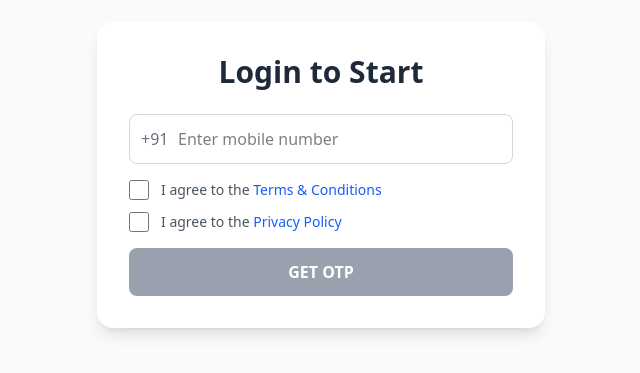
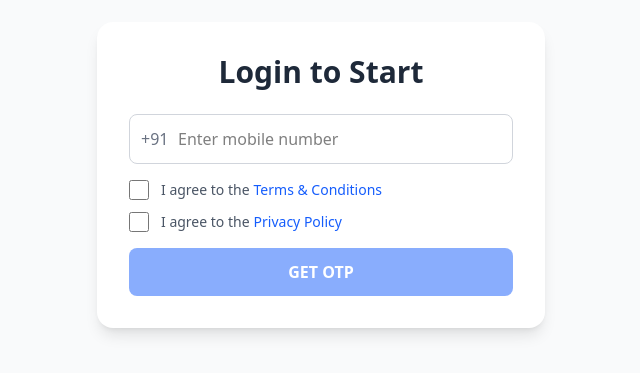
Before and after one commit to Trade2CarT/trade2cartUser, a React (Vite) app: page /login in a window 1280 px wide. Shown: the part 225-598 px from the top of the page, without its empty margins (319-959 px from the left). Built offline with nearby package versions, Linux system fonts and the light colour scheme; no server answers.

Commit message:
Update LoginPage.jsx

```diff
--- a/src/components/LoginPage.jsx
+++ b/src/components/LoginPage.jsx
@@ -1,43 +1,44 @@
-import React from 'react';
+// src/components/LoginPage.jsx
+
+import React, { useState, useEffect, useRef } from 'react';
 import { useNavigate } from 'react-router-dom';
 import toast from 'react-hot-toast';
 import { getAuth, RecaptchaVerifier, signInWithPhoneNumber } from "firebase/auth";
 import { db } from '../firebase';
 import { get, ref, set } from 'firebase/database';
 import { useSettings } from '../context/SettingsContext';
+
+// Reusable components for better structure
 import SEO from './SEO';
 import Loader from './Loader';
-
-const Modal = ({ content, onClose }) => (
-  <div className="fixed inset-0 bg-black bg-opacity-60 flex justify-center items-center z-50 p-4 transition-opacity">
-    <div className="bg-white p-6 rounded-lg shadow-xl w-full max-w-lg mx-auto max-h-[90vh] overflow-y-auto">
-      <article className="prose max-w-none" dangerouslySetInnerHTML={{ __html: content }} />
-      <button onClick={onClose} className="mt-6 w-full py-2 bg-gray-700 text-white rounded-lg hover:bg-gray-800 font-semibold transition-colors">Close</button>
-    </div>
-  </div>
-);
+import Modal from './Modal'; // Assuming Modal is moved to its own file
 
 const LoginPage = () => {
-  const [phone, setPhone] = React.useState('');
-  const [otp, setOtp] = React.useState('');
-  const [confirmationResult, setConfirmationResult] = React.useState(null);
-  const [otpSent, setOtpSent] = React.useState(false);
-  const [loading, setLoading] = React.useState(false);
-  const [termsAccepted, setTermsAccepted] = React.useState(false);
-  const [privacyAccepted, setPrivacyAccepted] = React.useState(false);
-  const [isModalOpen, setIsModalOpen] = React.useState(false);
-  const [modalContent, setModalContent] = React.useState('');
+  const [phone, setPhone] = useState('');
+  const [otp, setOtp] = useState('');
+  const [confirmationResult, setConfirmationResult] = useState(null);
+  const [otpSent, setOtpSent] = useState(false);
+  const [loading, setLoading] = useState(false);
+  const [termsAccepted, setTermsAccepted] = useState(false);
+  const [privacyAccepted, setPrivacyAccepted] = useState(false);
+  const [isModalOpen, setIsModalOpen] = useState(false);
+  const [modalContent, setModalContent] = useState('');
 
   const { setUserMobile, location, language } = useSettings();
   const navigate = useNavigate();
   const auth = getAuth();
 
-  React.useEffect(() => {
-    if (!window.recaptchaVerifier) {
-      window.recaptchaVerifier = new RecaptchaVerifier(auth, 'recaptcha-container', {
+  // ✅ BEST PRACTICE: Use useRef to hold the verifier instance, not the window object.
+  const recaptchaVerifierRef = useRef(null);
+
+  useEffect(() => {
+    // Initialize reCAPTCHA only once
+    if (!recaptchaVerifierRef.current) {
+      recaptchaVerifierRef.current = new RecaptchaVerifier(auth, 'recaptcha-container', {
         'size': 'invisible',
         'callback': (response) => {
-          // reCAPTCHA solved, allow signInWithPhoneNumber.
+          // reCAPTCHA solved.
+          console.log("reCAPTCHA verified");
         }
       });
     }
@@ -53,7 +54,7 @@ const LoginPage = () => {
 
     setLoading(true);
     try {
-      const verifier = window.recaptchaVerifier;
+      const verifier = recaptchaVerifierRef.current;
       const phoneNumber = `+91${phone}`;
       const result = await signInWithPhoneNumber(auth, phoneNumber, verifier);
       setConfirmationResult(result);
@@ -61,7 +62,16 @@ const LoginPage = () => {
       toast.success('OTP sent successfully!');
     } catch (error) {
       console.error("Error sending OTP:", error);
-      toast.error('Failed to send OTP. Please refresh and try again.');
+      // ✅ UX IMPROVEMENT: More specific error messages
+      let errorMessage = 'Failed to send OTP. Please try again.';
+      if (error.code === 'auth/too-many-requests') {
+        errorMessage = 'Too many requests. Please try again later.';
+      }
+      toast.error(errorMessage);
+      // In case of error, render a new verifier to reset the flow
+      recaptchaVerifierRef.current.render().then(widgetId => {
+        window.grecaptcha.reset(widgetId);
+      });
     } finally {
       setLoading(false);
     }
@@ -73,12 +83,12 @@ const LoginPage = () => {
 
     if (!snapshot.exists()) {
       await set(userRef, {
-        mobile: userPhone, // Saves the full number like +91xxxxxxxxxx
-        phone: userPhone,
+        // ✅ DATA INTEGRITY: Use a single, clear key for the phone number
+        phoneNumber: userPhone,
         location: location || 'Unknown',
         language: language || 'en',
         createdAt: new Date().toISOString(),
-        Status: 'Active'
+        status: 'Active' // Use camelCase for consistency
       });
     }
   };
@@ -90,17 +100,17 @@ const LoginPage = () => {
 
     setLoading(true);
     try {
-      const credential = await confirmationResult.confirm(otp);
-      const user = credential.user;
+      await confirmationResult.confirm(otp);
+      const user = auth.currentUser;
 
-      // Ensure the user exists in our DB before proceeding
+      if (user) {
         await ensureUserExistsInFirebase(user.uid, user.phoneNumber);
-
-      // CRITICAL FIX: Store the FULL phone number in the context
         setUserMobile(user.phoneNumber);
-
         toast.success('Login Successful!');
         navigate('/hello', { replace: true });
+      } else {
+        throw new Error("User not found after OTP verification.");
+      }
     } catch (error) {
       console.error("Error verifying OTP:", error);
       toast.error('The OTP is incorrect or has expired. Please try again.');
@@ -108,6 +118,14 @@ const LoginPage = () => {
       setLoading(false);
     }
   };
+
+  // ✅ UX IMPROVEMENT: Allow user to change the number
+  const handleChangeNumber = () => {
+    setOtpSent(false);
+    setOtp('');
+    setPhone('');
+    setConfirmationResult(null);
+  }
 
   const termsContent = `<h2>Terms & Conditions</h2><p>Your full terms and conditions content goes here.</p>`;
   const privacyContent = `<h2>Privacy Policy</h2><p>Your full privacy policy content goes here.</p>`;
@@ -125,48 +143,52 @@ const LoginPage = () => {
       />
       <main className="min-h-screen flex flex-col items-center justify-center bg-gray-50 p-4">
         <div id="recaptcha-container"></div>
+        {/* Pass the improved props to your Modal component */}
         {isModalOpen && <Modal content={modalContent} onClose={() => setIsModalOpen(false)} />}
 
+        <div className="w-full max-w-md">
           {loading ? <Loader /> : (
-          <div className="w-full max-w-md bg-white p-6 md:p-8 rounded-2xl shadow-lg">
-            <h1 className="text-2xl md:text-3xl font-bold text-center text-gray-800 mb-6">Login to Start</h1>
+            <div className="bg-white p-6 md:p-8 rounded-2xl shadow-lg transition-all duration-300">
+              <h1 className="text-2xl md:text-3xl font-bold text-center text-gray-800 mb-6">
+                {otpSent ? 'Enter OTP' : 'Login to Start'}
+              </h1>
 
+              {!otpSent ? (
+                <>
                   <div className="relative mb-4">
                     <span className="absolute inset-y-0 left-0 flex items-center pl-3 text-gray-500">+91</span>
                     <input
                       type="tel"
                       placeholder="Enter mobile number"
                       value={phone}
-                onChange={(e) => setPhone(e.target.value)}
+                      onChange={(e) => setPhone(e.target.value.replace(/\D/g, ''))} // Only allow digits
                       maxLength={10}
-                disabled={otpSent}
-                className="w-full pl-12 pr-3 py-3 border border-gray-300 rounded-lg focus:ring-2 focus:ring-blue-500 focus:border-blue-500 transition disabled:bg-gray-100"
+                      className="w-full pl-12 pr-3 py-3 border border-gray-300 rounded-lg focus:ring-2 focus:ring-blue-500 focus:border-blue-500"
                     />
                   </div>
-
-            {!otpSent ? (
-              <>
                   <div className="space-y-3 my-4">
-                  <label htmlFor="terms" className="flex items-center space-x-3 cursor-pointer">
-                    <input type="checkbox" id="terms" checked={termsAccepted} onChange={() => setTermsAccepted(!termsAccepted)} className="h-5 w-5 rounded border-gray-300 text-blue-600 focus:ring-blue-500" />
-                    <span className="text-sm text-gray-600">I agree to the <button onClick={() => openModal(termsContent)} className="text-blue-600 hover:underline font-medium">Terms & Conditions</button></span>
-                  </label>
-                  <label htmlFor="privacy" className="flex items-center space-x-3 cursor-pointer">
-                    <input type="checkbox" id="privacy" checked={privacyAccepted} onChange={() => setPrivacyAccepted(!privacyAccepted)} className="h-5 w-5 rounded border-gray-300 text-blue-600 focus:ring-blue-500" />
-                    <span className="text-sm text-gray-600">I agree to the <button onClick={() => openModal(privacyContent)} className="text-blue-600 hover:underline font-medium">Privacy Policy</button></span>
-                  </label>
+                    <CheckboxLink label="Terms & Conditions" content={termsContent} checked={termsAccepted} onChange={setTermsAccepted} onLinkClick={openModal} />
+                    <CheckboxLink label="Privacy Policy" content={privacyContent} checked={privacyAccepted} onChange={setPrivacyAccepted} onLinkClick={openModal} />
                   </div>
-                <button onClick={handleGetOtp} className="w-full py-3 bg-blue-600 text-white font-bold rounded-lg hover:bg-blue-700 transition-colors disabled:bg-gray-400" disabled={!termsAccepted || !privacyAccepted}>
+                  <button onClick={handleGetOtp} className="w-full py-3 bg-blue-600 text-white font-bold rounded-lg hover:bg-blue-700 transition-colors disabled:opacity-50 disabled:cursor-not-allowed" disabled={!termsAccepted || !privacyAccepted || phone.length !== 10}>
                     GET OTP
                   </button>
                 </>
               ) : (
                 <>
+                  <p className="text-center text-gray-600 mb-4 text-sm">
+                    An OTP has been sent to +91 {phone}.
+                    {/* ✅ UX FEATURE: Change number button */}
+                    <button onClick={handleChangeNumber} className="text-blue-600 hover:underline font-semibold ml-2">
+                      Change Number?
+                    </button>
+                  </p>
                   <input
                     type="text"
+                    inputMode="numeric" // Better for mobile keyboards
                     placeholder="Enter 6-digit OTP"
                     value={otp}
-                  onChange={(e) => setOtp(e.target.value)}
+                    onChange={(e) => setOtp(e.target.value.replace(/\D/g, ''))} // Only allow digits
                     maxLength={6}
                     className="w-full p-3 mb-4 text-center tracking-[0.5em] border border-gray-300 rounded-lg focus:ring-2 focus:ring-green-500"
                   />
@@ -177,9 +199,31 @@ const LoginPage = () => {
               )}
             </div>
           )}
+        </div>
       </main>
     </>
   );
 };
 
+// ✅ CODE STRUCTURE: Abstract the checkbox logic into its own small component for cleanliness
+const CheckboxLink = ({ label, content, checked, onChange, onLinkClick }) => (
+  <label className="flex items-center space-x-3 cursor-pointer">
+    <input
+      type="checkbox"
+      checked={checked}
+      onChange={() => onChange(!checked)}
+      className="h-5 w-5 rounded border-gray-300 text-blue-600 focus:ring-blue-500"
+    />
+    <span className="text-sm text-gray-600">
+      I agree to the
+      <button
+        onClick={(e) => { e.preventDefault(); onLinkClick(content); }}
+        className="text-blue-600 hover:underline font-medium ml-1"
+      >
+        {label}
+      </button>
+    </span>
+  </label>
+);
+
 export default LoginPage;
```
Lines whose indentation alone changed are shown as unchanged.
